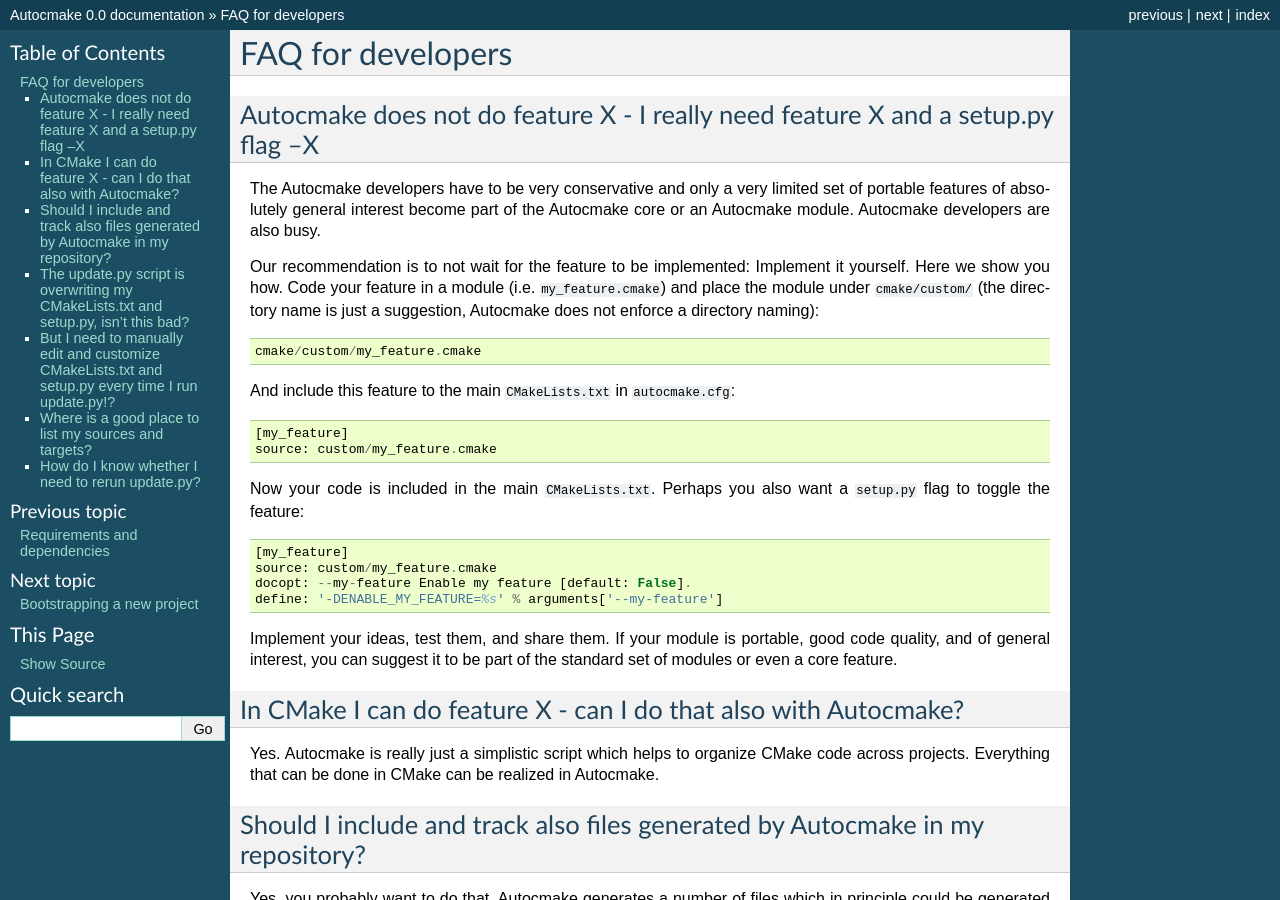
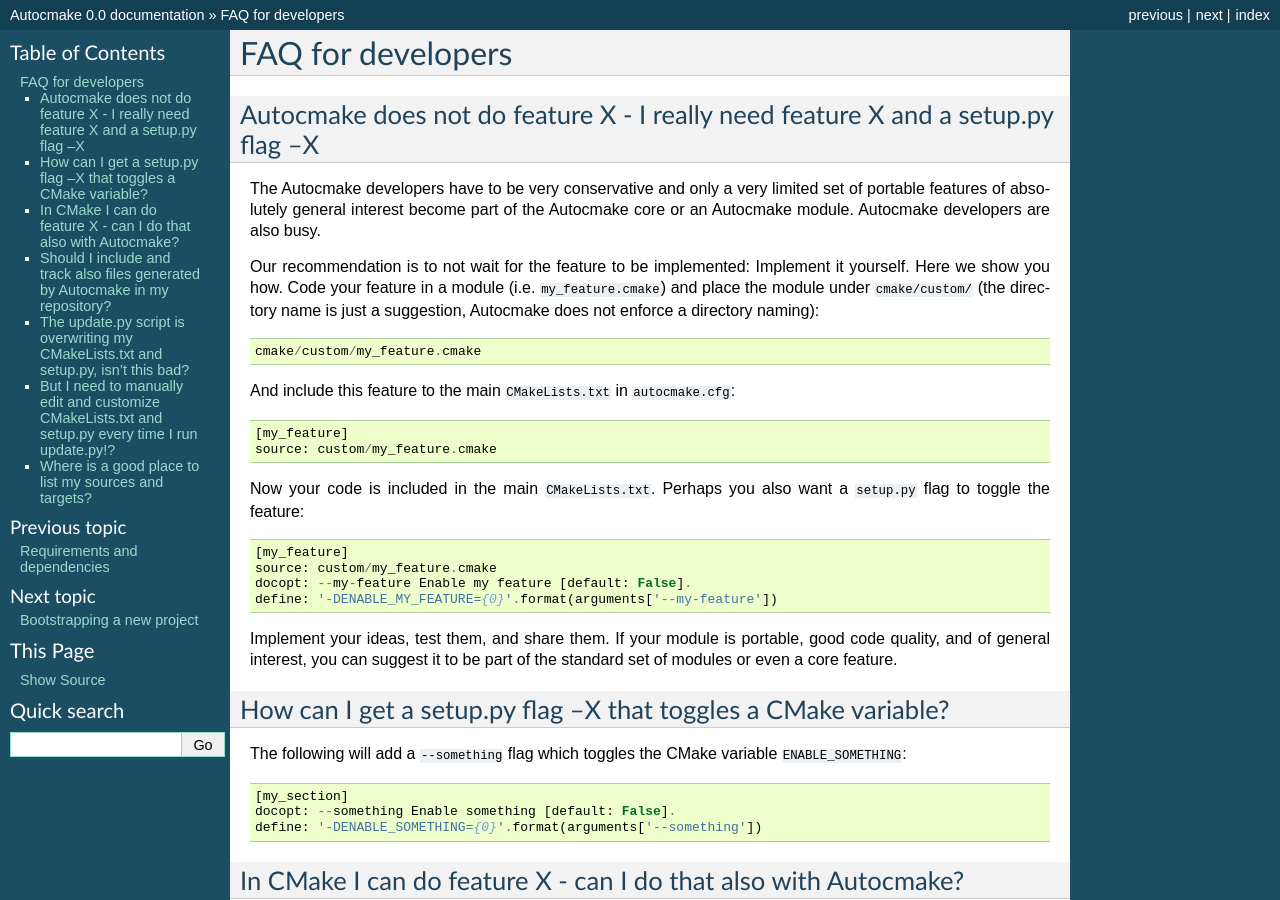
Before and after one commit to dev-cafe/autocmake, a Sphinx documentation site: the page built from doc/developers/faq.rst, in a window 1280 px wide and 900 px high. Built offline with Sphinx 7.4.7, drawn with Linux system fonts in a browser that asks for light colours; some of the changed text lies outside the part shown.

Commit message:
update FAQ

```diff
--- a/doc/developers/faq.rst
+++ b/doc/developers/faq.rst
@@ -30,11 +30,22 @@
   [my_feature]
   source: custom/my_feature.cmake
   docopt: --my-feature Enable my feature [default: False].
-  define: '-DENABLE_MY_FEATURE=%s' % arguments['--my-feature']
+  define: '-DENABLE_MY_FEATURE={0}'.format(arguments['--my-feature'])
 
 Implement your ideas, test them, and share them.  If your module is portable,
 good code quality, and of general interest, you can suggest it to be part of
 the standard set of modules or even a core feature.
+
+
+How can I get a setup.py flag --X that toggles a CMake variable?
+----------------------------------------------------------------
+
+The following will add a ``--something`` flag which toggles the CMake variable
+``ENABLE_SOMETHING``::
+
+  [my_section]
+  docopt: --something Enable something [default: False].
+  define: '-DENABLE_SOMETHING={0}'.format(arguments['--something'])
 
 
 In CMake I can do feature X - can I do that also with Autocmake?
@@ -92,13 +103,3 @@
 
   [my_sources]
   source: custom/my_sources.cmake
-
-
-How do I know whether I need to rerun update.py?
-------------------------------------------------
-
-You need to rerun the ``update.py`` script in the following situations:
-
-- To fetch updates to CMake modules which you include from the web.
-- To regenerate ``CMakeLists.txt`` and the ``setup.py`` script.
-- Every time you change ``autocmake.cfg``.
```
